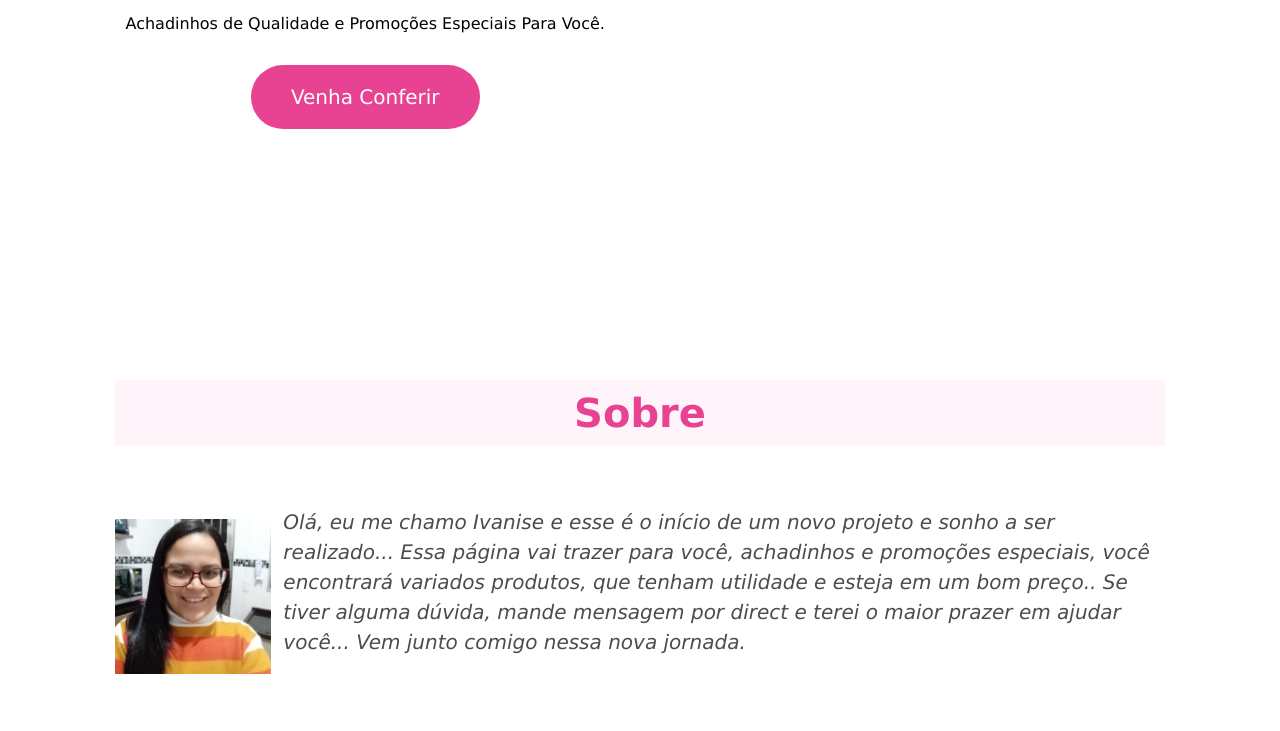
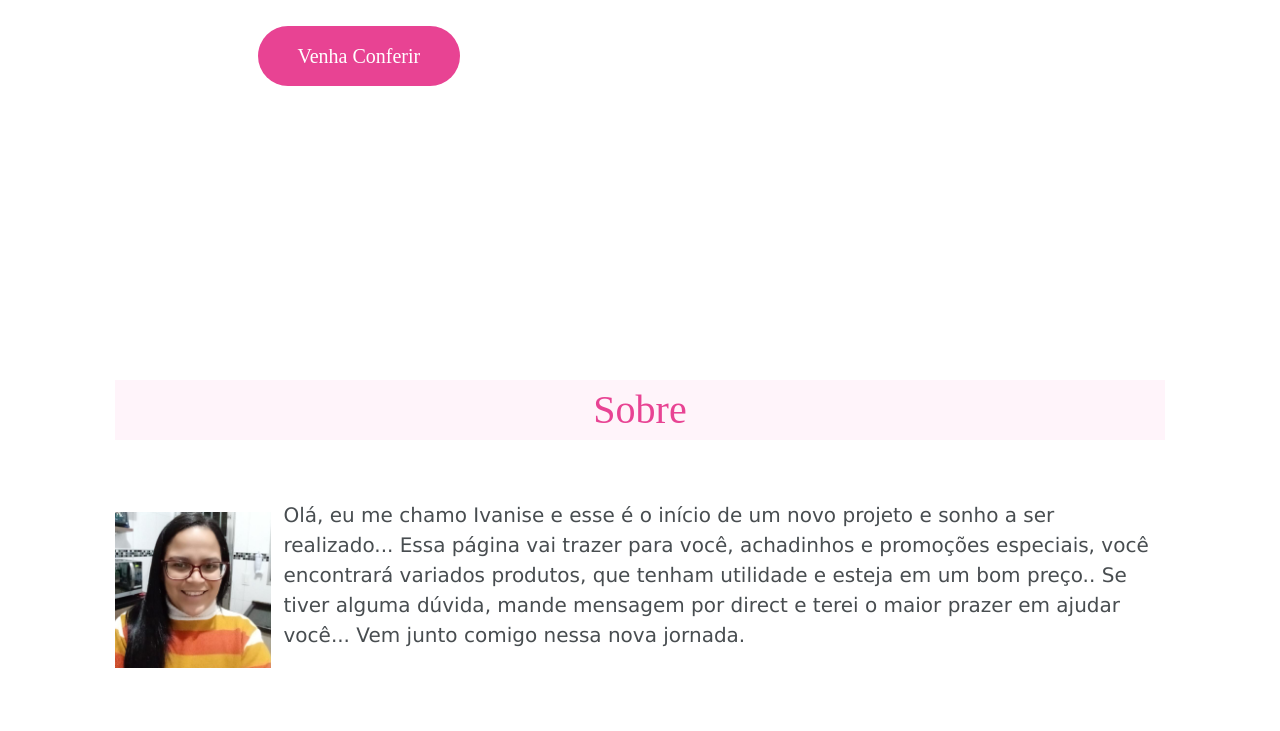
Before and after one commit to Moreira0720/Promos-Nise, a plain HTML site: page index.html in a window 1280 px wide. Shown: the part 460-1191 px from the top of the page. Drawn offline with Linux system fonts and the light colour scheme.

Commit message:
Update Inicio.css

```diff
--- a/Inicio.css
+++ b/Inicio.css
@@ -1,3 +1,53 @@
+/* http://meyerweb.com/eric/tools/css/reset/
+   v2.0 | 20110126
+   License: none (public domain)
+*/
+
+html, body, div, span, applet, object, iframe,
+h1, h2, h3, h4, h5, h6, p, blockquote, pre,
+a, abbr, acronym, address, big, cite, code,
+del, dfn, em, img, ins, kbd, q, s, samp,
+small, strike, b, sub, sup, tt, var,
+b, u, i, center,
+dl, dt, dd, ol, ul, li,
+fieldset, form, label, legend,
+table, caption, tbody, tfoot, thead, tr, th, td,
+article, aside, canvas, details, embed,
+figure, figcaption, footer, header, hgroup,
+menu, nav, output, ruby, section, summary,
+time, mark, audio, video {
+	margin: 0;
+	padding: 0;
+	border: 0;
+	font-size: 100%;
+	font: inherit;
+	vertical-align: baseline;
+}
+/* HTML5 display-role reset for older browsers */
+article, aside, details, figcaption, figure,
+footer, header, hgroup, menu, nav, section {
+	display: block;
+}
+body {
+	line-height: 1;
+}
+ol, ul {
+	list-style: none;
+}
+blockquote, q {
+	quotes: none;
+}
+blockquote:before, blockquote:after,
+q:before, q:after {
+	content: '';
+	content: none;
+}
+table {
+	border-collapse: collapse;
+	border-spacing: 0;
+}
+
+
 :root{
     --pink: #e84393;
 }
```
